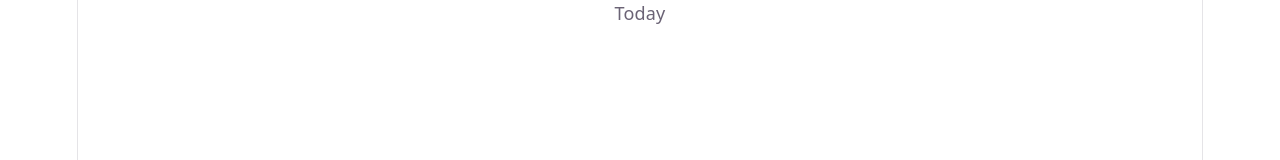
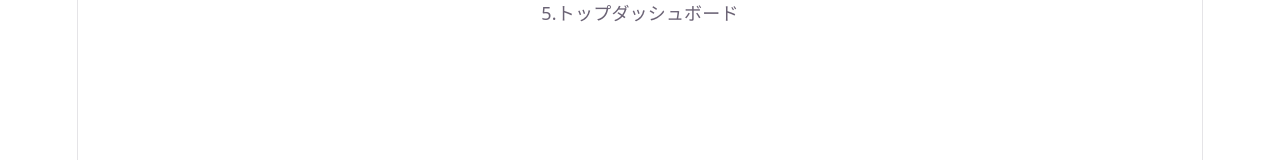
Before and after one commit to YushiroKishimoto/PFC_navi, a React app in the folder frontend/: page / in a window 1280 px wide. Shown: the top 160 px of the page. Built offline with nearby package versions, Linux system fonts and the light colour scheme; the HTML template or start-up script is replaced by a standard one.

Commit message:
修正反映

```diff
--- a/frontend/src/pages/Dashboard/Daily.jsx
+++ b/frontend/src/pages/Dashboard/Daily.jsx
@@ -1,3 +1,3 @@
 export default function Daily() {
-  return <div>Daily</div>;
+  return <div>6.ダッシュボード（日別）</div>;
 }
--- a/frontend/src/pages/Dashboard/Today.jsx
+++ b/frontend/src/pages/Dashboard/Today.jsx
@@ -1,3 +1,3 @@
 export default function Today() {
-  return <div>Today</div>;
+  return <div>5.トップダッシュボード</div>;
 }
--- a/frontend/src/pages/Record/index.jsx
+++ b/frontend/src/pages/Record/index.jsx
@@ -1,3 +1,3 @@
 export default function Record() {
-  return <div>Record</div>;
+  return <div>7.記録</div>;
 }
```
